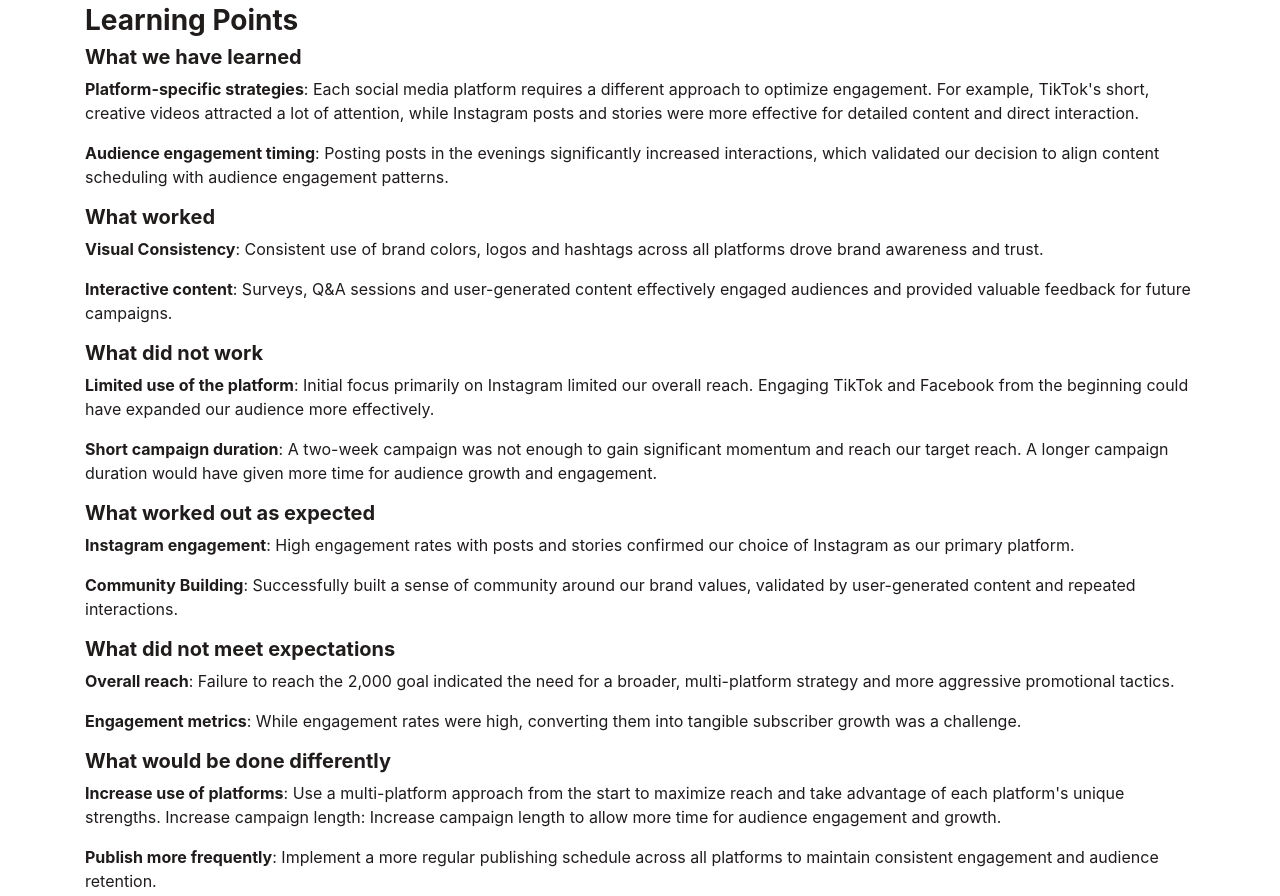
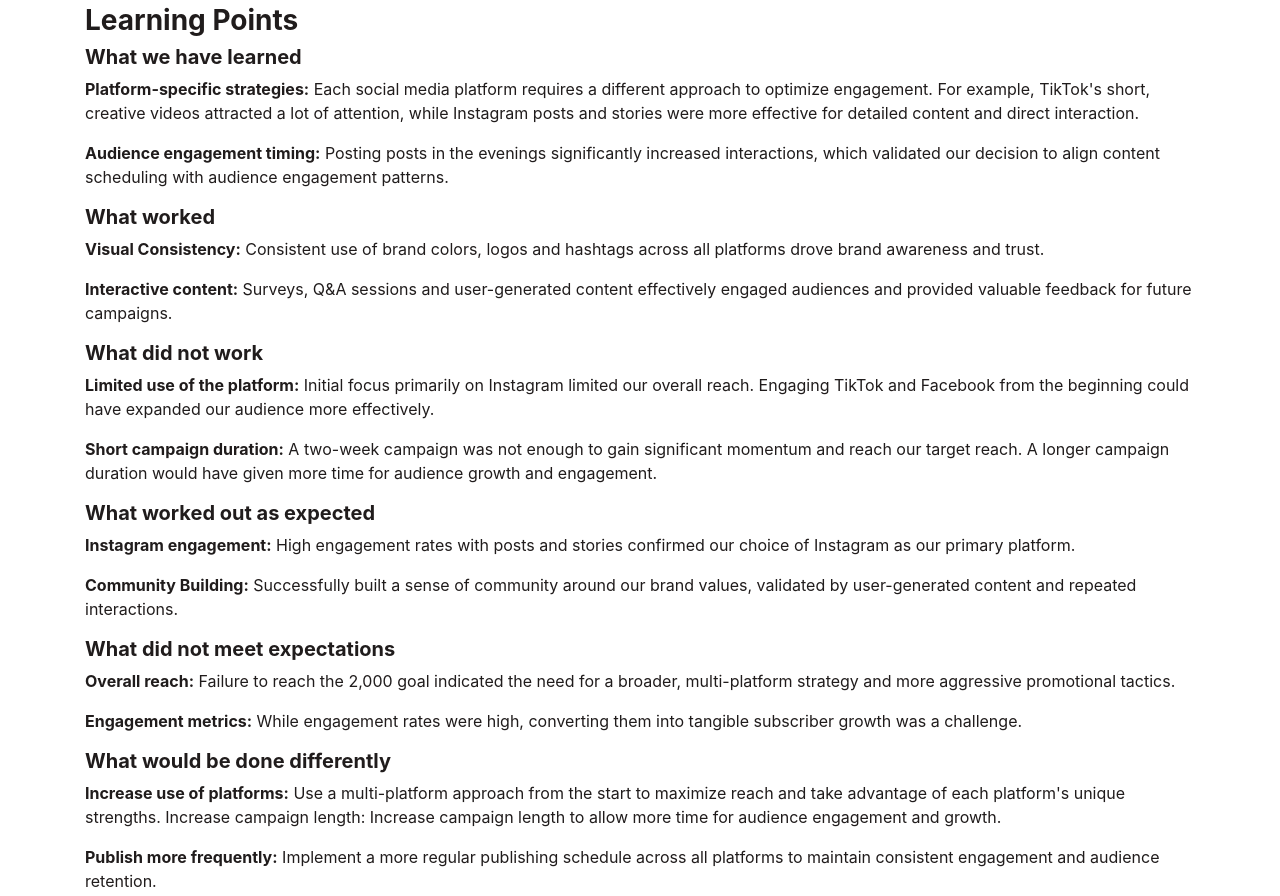
Before and after one commit to MattLuken/PRJ4_MattLuken_AnnaSugijainen_GroupWebsiteRedo, a plain HTML site: page corporate.html in a window 1280 px wide. Shown: the part 6760-7656 px from the top of the page. Drawn offline with Linux system fonts and the light colour scheme.

Commit message:
Update corporate.html

```diff
--- a/corporate.html
+++ b/corporate.html
@@ -242,24 +242,24 @@
 <div class="container py-2">
 	<h3><strong>Learning Points</strong></h3>
 	<h5><strong>What we have learned</strong></h5>
-	<p><strong>Platform-specific strategies</strong>: Each social media platform requires a different approach to optimize engagement. For example, TikTok's short, creative videos attracted a lot of attention, while Instagram posts and stories were more effective for detailed content and direct interaction.</p>
-<p><strong>Audience engagement timing</strong>: Posting posts in the evenings significantly increased interactions, which validated our decision to align content scheduling with audience engagement patterns. </p>
+	<p><strong>Platform-specific strategies:</strong> Each social media platform requires a different approach to optimize engagement. For example, TikTok's short, creative videos attracted a lot of attention, while Instagram posts and stories were more effective for detailed content and direct interaction.</p>
+<p><strong>Audience engagement timing:</strong> Posting posts in the evenings significantly increased interactions, which validated our decision to align content scheduling with audience engagement patterns. </p>
 	<h5><strong>What worked</strong></h5>
-	<p><strong>Visual Consistency</strong>: Consistent use of brand colors, logos and hashtags across all platforms drove brand awareness and trust.</p>
-	<p><strong>Interactive content</strong>: Surveys, Q&A sessions and user-generated content effectively engaged audiences and provided valuable feedback for future campaigns.</p>
+	<p><strong>Visual Consistency:</strong> Consistent use of brand colors, logos and hashtags across all platforms drove brand awareness and trust.</p>
+	<p><strong>Interactive content:</strong> Surveys, Q&A sessions and user-generated content effectively engaged audiences and provided valuable feedback for future campaigns.</p>
 	<h5><strong>What did not work</strong></h5>
-	<p><strong>Limited use of the platform</strong>: Initial focus primarily on Instagram limited our overall reach. Engaging TikTok and Facebook from the beginning could have expanded our audience more effectively.</p>
-	<p><strong>Short campaign duration</strong>: A two-week campaign was not enough to gain significant momentum and reach our target reach. A longer campaign duration would have given more time for audience growth and engagement.</p>
+	<p><strong>Limited use of the platform:</strong> Initial focus primarily on Instagram limited our overall reach. Engaging TikTok and Facebook from the beginning could have expanded our audience more effectively.</p>
+	<p><strong>Short campaign duration:</strong> A two-week campaign was not enough to gain significant momentum and reach our target reach. A longer campaign duration would have given more time for audience growth and engagement.</p>
 	<h5><strong>What worked out as expected</strong></h5>
-	<p><strong>Instagram engagement</strong>: High engagement rates with posts and stories confirmed our choice of Instagram as our primary platform.</p>
-	<p><strong>Community Building</strong>: Successfully built a sense of community around our brand values, validated by user-generated content and repeated interactions.</p>
+	<p><strong>Instagram engagement:</strong> High engagement rates with posts and stories confirmed our choice of Instagram as our primary platform.</p>
+	<p><strong>Community Building:</strong> Successfully built a sense of community around our brand values, validated by user-generated content and repeated interactions.</p>
 	<h5><strong>What did not meet expectations</strong></h5>
-	<p><strong>Overall reach</strong>: Failure to reach the 2,000 goal indicated the need for a broader, multi-platform strategy and more aggressive promotional tactics.</p>
-	<p><strong>Engagement metrics</strong>: While engagement rates were high, converting them into tangible subscriber growth was a challenge.</p>
+	<p><strong>Overall reach:</strong> Failure to reach the 2,000 goal indicated the need for a broader, multi-platform strategy and more aggressive promotional tactics.</p>
+	<p><strong>Engagement metrics:</strong> While engagement rates were high, converting them into tangible subscriber growth was a challenge.</p>
 	<h5><strong>What would be done differently</strong></h5>
-	<p><strong>Increase use of platforms</strong>: Use a multi-platform approach from the start to maximize reach and take advantage of each platform's unique strengths.
+	<p><strong>Increase use of platforms:</strong> Use a multi-platform approach from the start to maximize reach and take advantage of each platform's unique strengths.
 Increase campaign length: Increase campaign length to allow more time for audience engagement and growth.</p>
-	<p><strong>Publish more frequently</strong>: Implement a more regular publishing schedule across all platforms to maintain consistent engagement and audience retention.</p>
+	<p><strong>Publish more frequently:</strong> Implement a more regular publishing schedule across all platforms to maintain consistent engagement and audience retention.</p>
 	<br>
 	<p>By reflecting on these points, we gained valuable insights to optimize future campaigns to better achieve our marketing goals and build a stronger community around the Reform brand. </p>
 </div>
```
